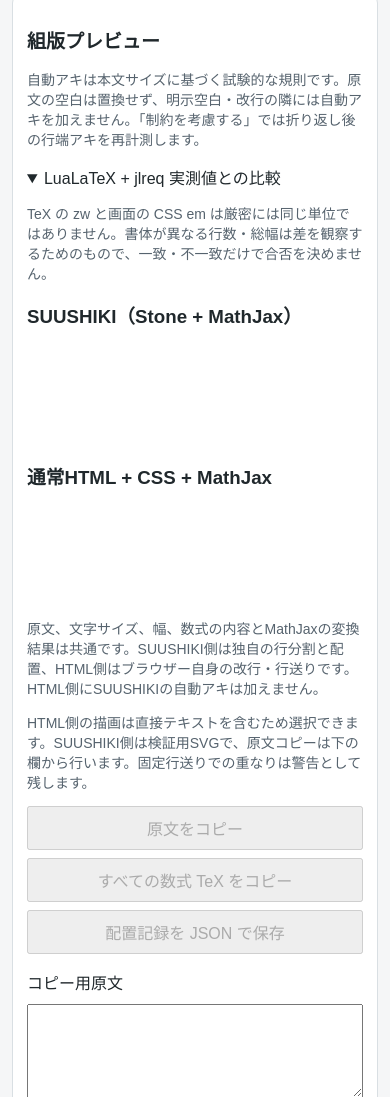
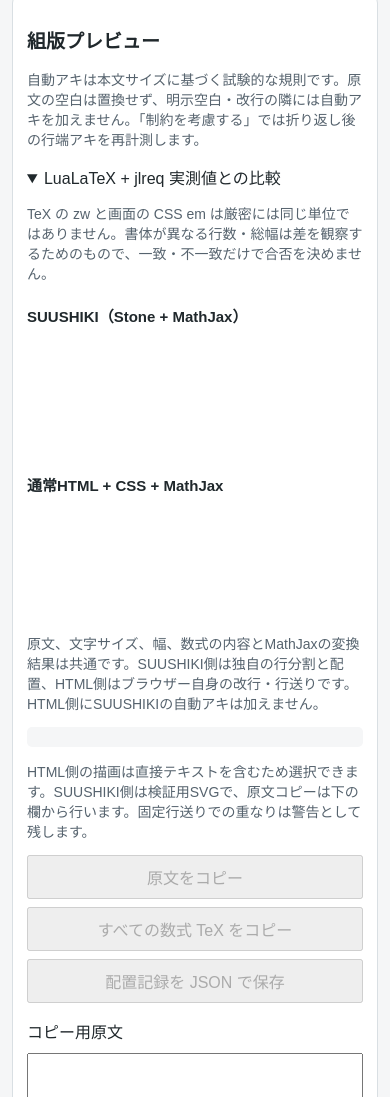
Before and after one commit to goldkiss2010-ai/suushiki, a website: page public/document.html in a window 390 px wide. Shown: the part 1287-2384 px from the top of the page. Drawn offline with Linux system fonts and the light colour scheme.

Commit message:
style: responsive native versus SUUSHIKI comparison panels

```diff
--- a/public/document.css
+++ b/public/document.css
@@ -13,3 +13,12 @@ nav { font-size: 14px; }
   section { padding: 14px; }
   .document-actions button { width: 100%; }
 }
+
+.document-comparison-grid { display: grid; grid-template-columns: repeat(2, minmax(0, 1fr)); gap: 16px; }
+.document-comparison-panel { min-width: 0; }
+.document-comparison-panel h3 { font-size: 15px; margin: 8px 0; }
+.document-comparison-panel .document-viewport { min-height: 100px; }
+.native-comparison-canvas { display: block; margin: 0; padding: 0; border: 0; }
+.native-comparison-canvas mjx-container { color: inherit; }
+#document-native-diagnostic { font-size: 13px; background: #f5f6f7; padding: 10px; border-radius: 5px; }
+@media (max-width: 800px) { .document-comparison-grid { grid-template-columns: minmax(0, 1fr); } }
```
